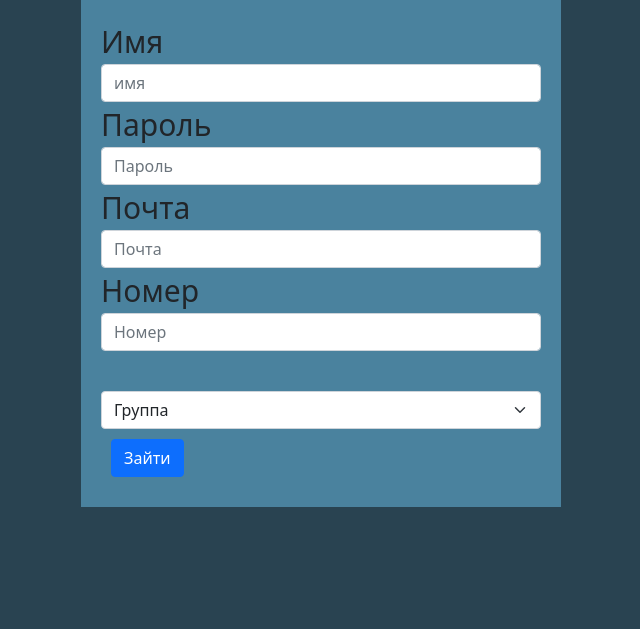
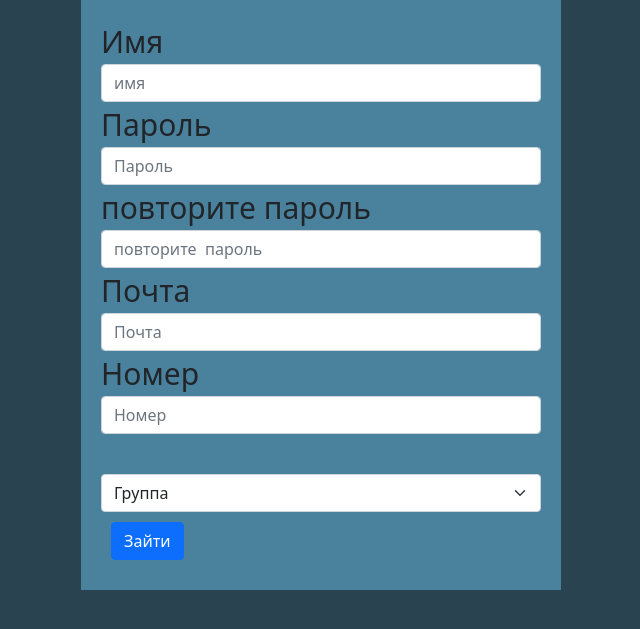
Before and after one commit to Raspunt/django_bokko, a Django app: page /reg/ in a window 1280 px wide. Shown: the part 157-786 px from the top of the page, without its empty margins (319-959 px from the left). Run offline with Django 4.2, Linux system fonts and the light colour scheme; data comes from the database, SQL or seed files in the repository.

Commit message:
second commit

```diff
--- a/Polls/templates/polls/reg.html
+++ b/Polls/templates/polls/reg.html
@@ -31,6 +31,11 @@
                 <div class="form-group login_text">
                     <label for="exampleInputEmail1">Пароль</label>
                     <input name="password_user" value="" type="password" class="form-control" id="exampleInputEmail1" aria-describedby="emailHelp" placeholder="Пароль">
+                </div>
+
+                <div class="form-group login_text">
+                    <label for="exampleInputEmail1">повторите пароль</label>
+                    <input name="confirm_password_user" value="" type="password" class="form-control" id="exampleInputEmail1" aria-describedby="emailHelp" placeholder="повторите  пароль">
                 </div>
 
                 <div class="form-group login_text">
```
